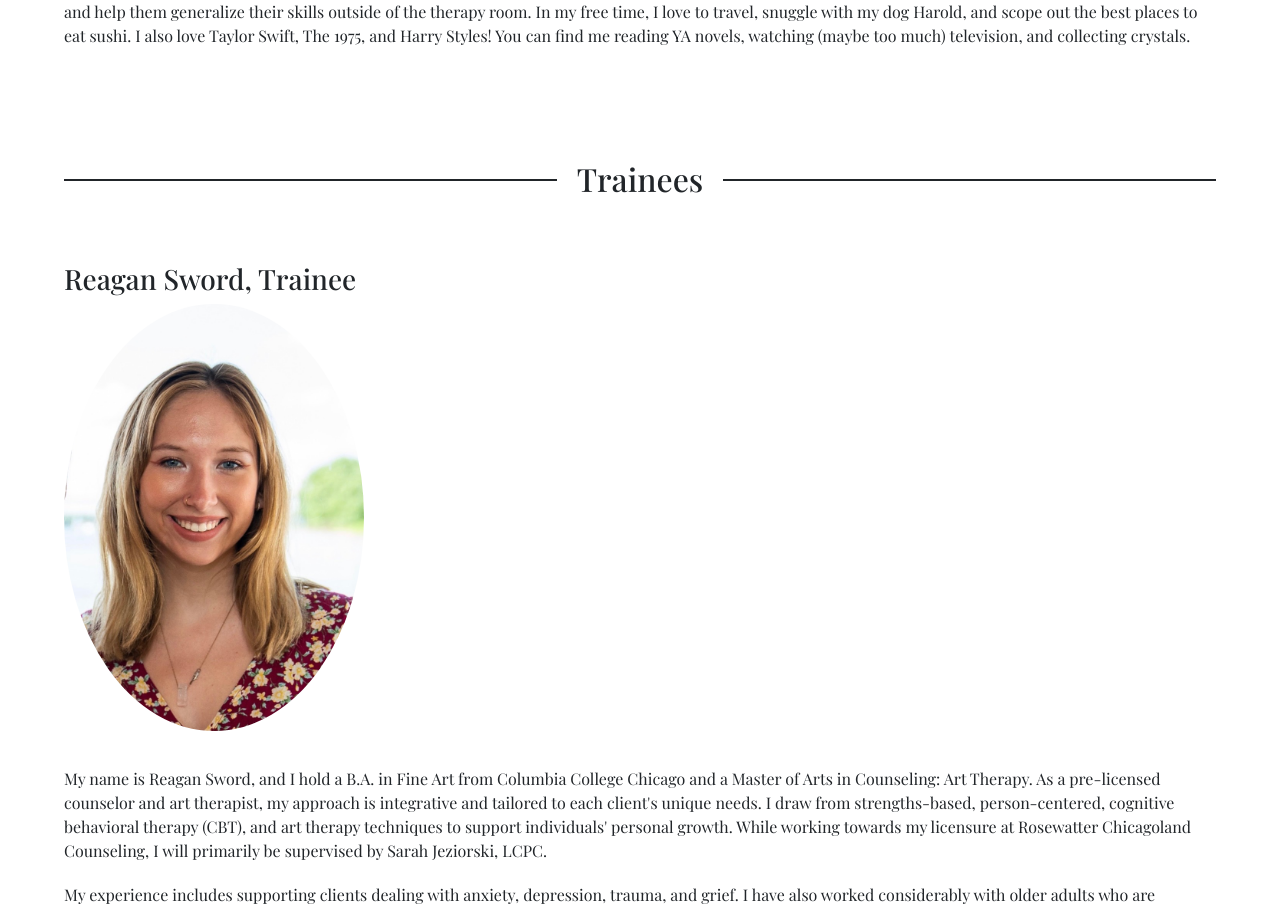
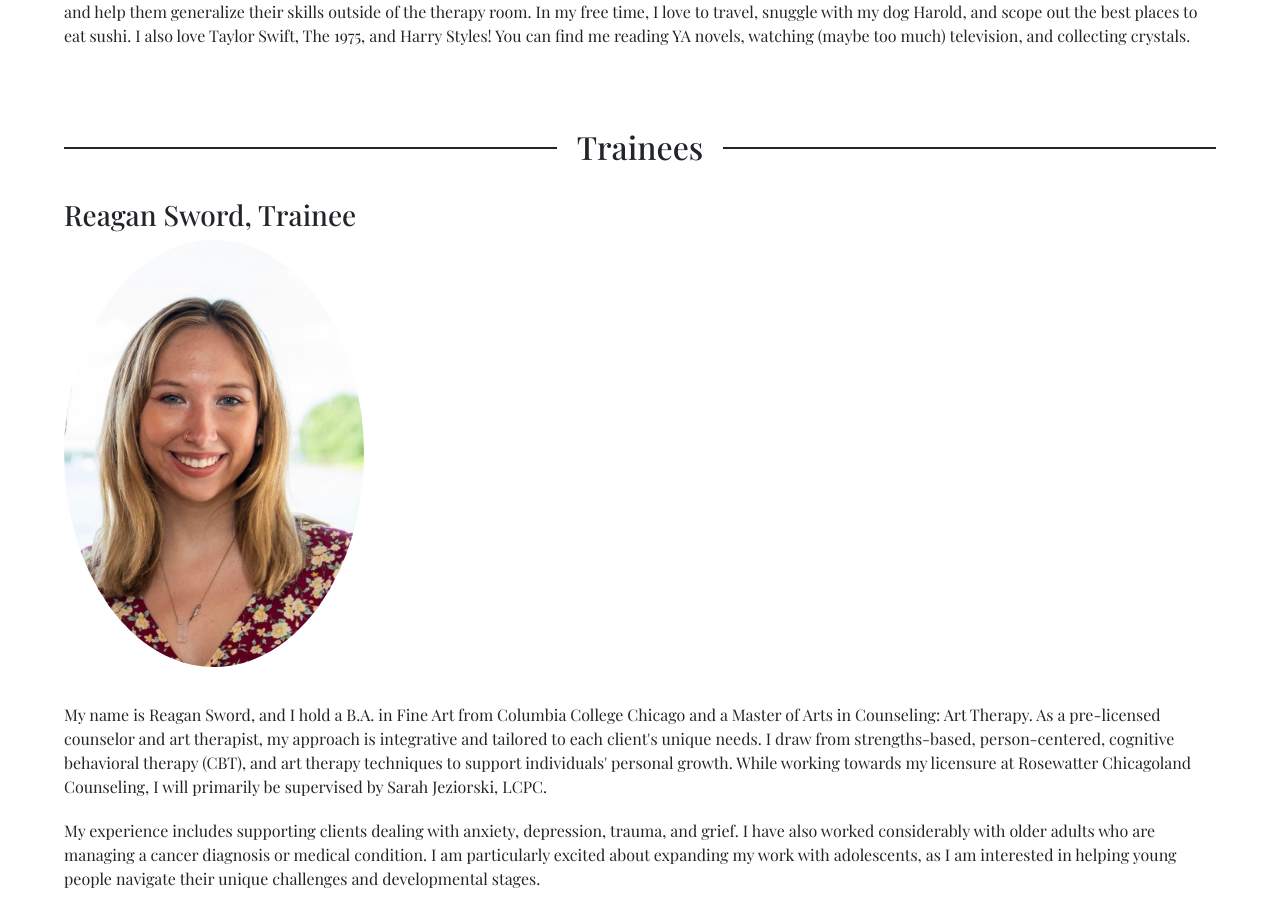
Before and after one commit to Bgorson/rose-water, a React (Create React App) app: page /about in a window 1280 px wide. Shown: the part 4980-5890 px from the top of the page. Built offline with nearby package versions, Linux system fonts and the light colour scheme.

Commit message:
improve mobile responsivity

```diff
--- a/src/components/About.js
+++ b/src/components/About.js
@@ -7,6 +7,7 @@ import Elisabeth from "../elisabeth.jpeg";
 import Sydnie from "../Sydnie_Dobkin.jpg";
 import Reagan from "../r_sword.jpeg";
 import Nikki from "../nikki.jpg";
+
 const Header = styled.h1``;
 
 const HeaderTrainees = styled.h3``;
@@ -16,7 +17,7 @@ const Decorated = styled.div`
 `;
 
 const HeaderTraineesDivider = styled.h2`
-  margin: 2em 0;
+  margin: 1em 0;
   position: relative;
   display: inline-block;
 
--- a/src/components/Footer.js
+++ b/src/components/Footer.js
@@ -85,6 +85,7 @@ const Button = styled.button`
 
 const Card = styled.div`
   background-color: ${colors.lightGreen};
+  width: 100%;
 `;
 const CardTitle = styled.div`
   text-align: center;
--- a/src/components/Locations.js
+++ b/src/components/Locations.js
@@ -47,6 +47,7 @@ const Container = styled.div`
   width: 100%;
   @media (max-width: 768px) {
     width: 90%;
+    margin: auto;
   }
 `;
 
```
